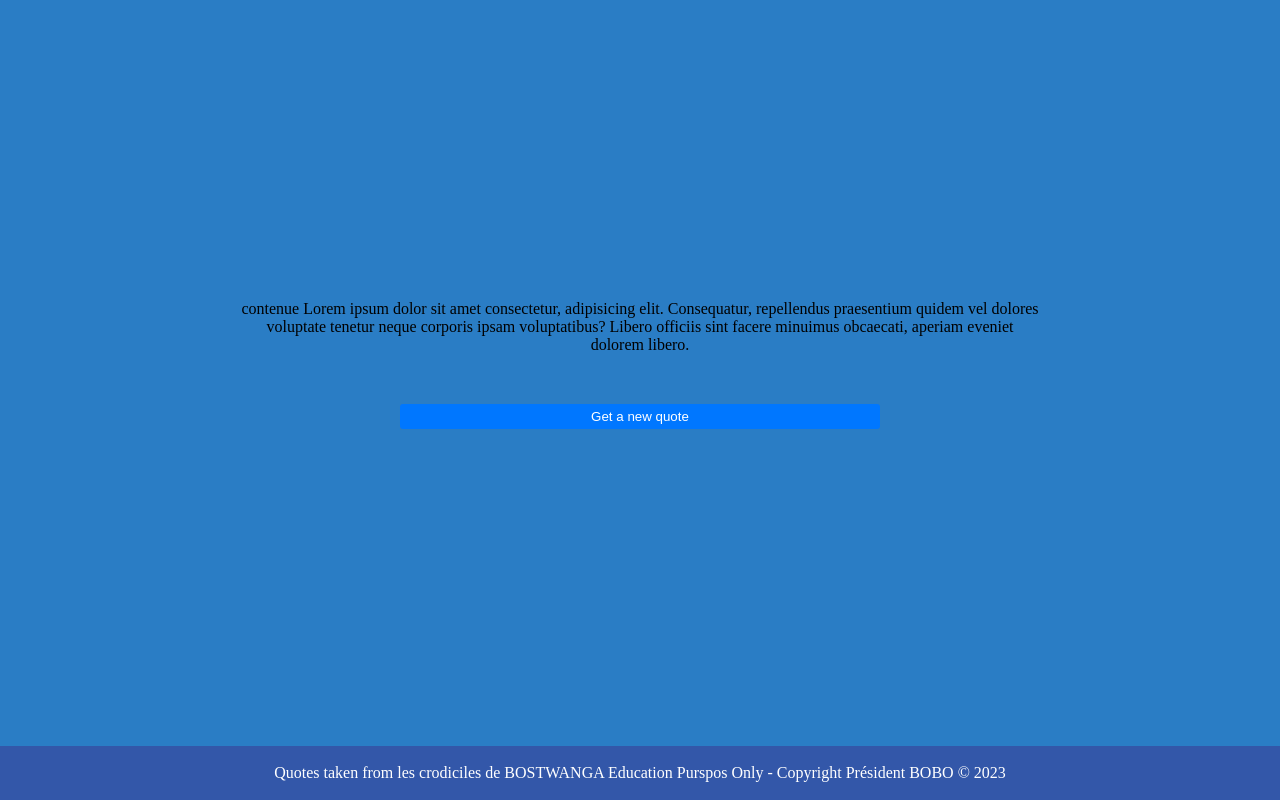
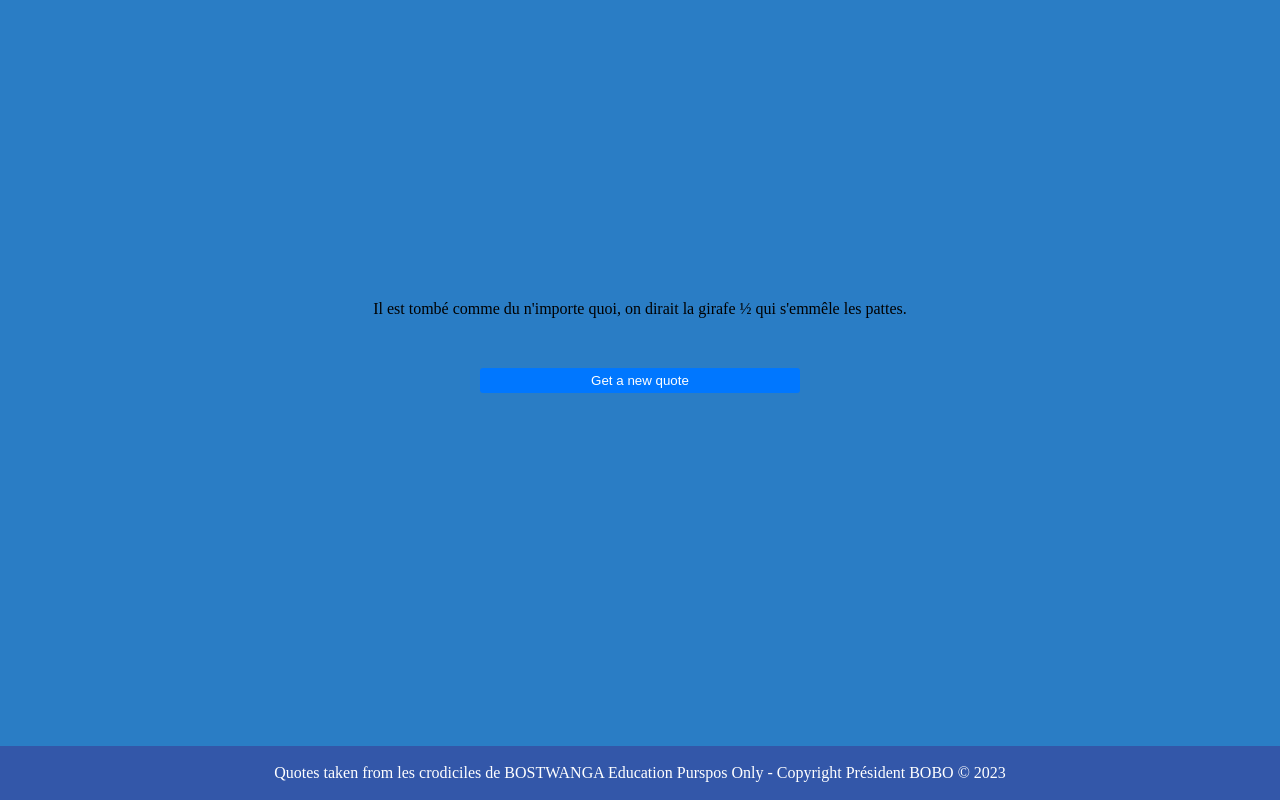
Before and after one commit to Chaibouu/GenerateurDeBlague, a plain HTML site: page index.html in a window 1280 px wide. Both pictures are taken after a click on the button "Get a new quote". Drawn offline with Linux system fonts and the light colour scheme.

Commit message:
add Blagues

```diff
--- a/index.html
+++ b/index.html
@@ -9,12 +9,17 @@
 </head>
 <body>
     <main>
-        <div id="conteneur">contenue Lorem ipsum dolor sit amet consectetur, adipisicing elit. Consequatur, repellendus praesentium quidem vel dolores voluptate tenetur neque corporis ipsam voluptatibus? Libero officiis sint facere minuimus obcaecati, aperiam eveniet dolorem libero.</div>
+        <div id="conteneur">aaaaaaaaaaaaaaaa</div>
         <button id="btn">Get a new quote</button>
     </main>
     <footer>
         <p>Quotes taken from les crodiciles de BOSTWANGA Education Purspos Only - Copyright Président BOBO © 2023 </p>
     </footer>
 
+
+
+    <script src="tableau.js"></script>
+    <script src="index.js"></script>
+
 </body>
 </html>
--- a/index.js
+++ b/index.js
@@ -0,0 +1,16 @@
+let conteneur = document.querySelector('#conteneur');
+let btn = document.querySelector('#btn');
+let body = document.body;
+let Index = 0;
+
+btn.addEventListener('click', () => {
+  if (Index < tableau.length) {
+    conteneur.textContent = tableau[Index].contenue;
+    Index++;
+  }
+  else {
+    Index = 0;
+    conteneur.textContent = tableau[Index].contenue;
+    Index++;
+  }
+});
--- a/tableau.js
+++ b/tableau.js
@@ -0,0 +1,18 @@
+const tableau = [
+    {
+        auteur : "Président BOBO",
+        contenue : "Il est tombé comme du n'importe quoi, on dirait la girafe ½ qui s'emmêle les pattes.",
+    },
+    {
+        auteur : "Président BOBO",
+        contenue : "il est tombe il est mort",
+    },
+    {
+        auteur : "Président BOBO",
+        contenue : "il ",
+    },
+    {
+        auteur : "Président BOBO",
+        contenue : "il est ",
+    },
+]
```
